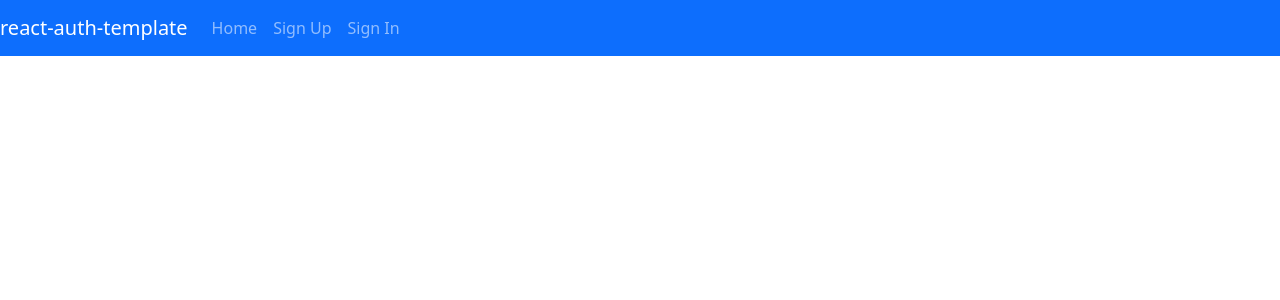
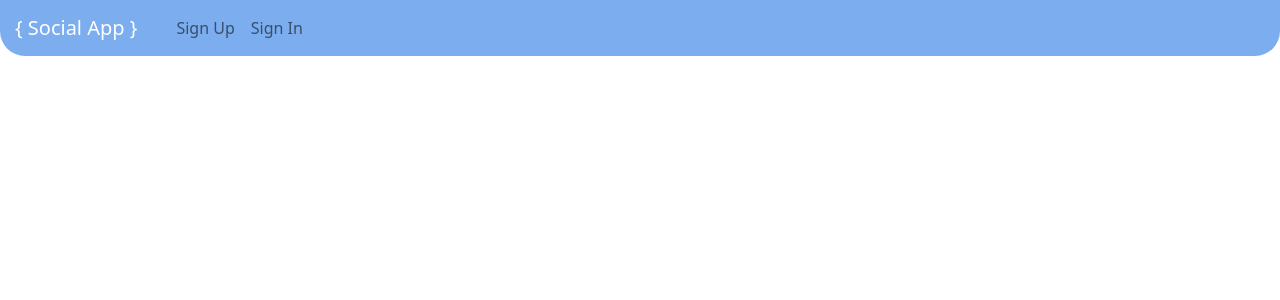
Before and after one commit to console-social-app/console-client, a React (Create React App) app: page / in a window 1280 px wide. Shown: the top 300 px of the page. Built offline with nearby package versions, Linux system fonts and the light colour scheme.

Commit message:
Format header component like wireframe mockup

```diff
--- a/src/components/Header/Header.js
+++ b/src/components/Header/Header.js
@@ -2,9 +2,11 @@ import React, { Fragment } from 'react'
 import Nav from 'react-bootstrap/Nav'
 import Navbar from 'react-bootstrap/Navbar'
 import { Link, NavLink } from 'react-router-dom'
+import { headerStyle, titleStyle } from './HeaderStyle'
 
 const authenticatedOptions = (
   <Fragment>
+    <NavLink exact to='/home' className='nav-link'>Home</NavLink>
     <NavLink to='/change-password' className='nav-link'>Change Password</NavLink>
     <NavLink to='/sign-out' className='nav-link'>Sign Out</NavLink>
   </Fragment>
@@ -17,16 +19,10 @@ const unauthenticatedOptions = (
   </Fragment>
 )
 
-const alwaysOptions = (
-  <Fragment>
-    <NavLink exact to='/home' className='nav-link'>Home</NavLink>
-  </Fragment>
-)
-
 const Header = ({ user }) => (
-  <Navbar bg='primary' variant='dark' expand='md'>
+  <Navbar style={headerStyle} expand='md'>
     <Navbar.Brand>
-      <Link to='/' style={{ color: '#FFF', textDecoration: 'none' }}>react-auth-template</Link>
+      <Link to='/' style={titleStyle}>{'{ Social App }'}</Link>
     </Navbar.Brand>
     <Navbar.Toggle aria-controls='basic-navbar-nav' />
     <Navbar.Collapse id='basic-navbar-nav'>
@@ -34,7 +30,6 @@ const Header = ({ user }) => (
         {user && (
           <span className='navbar-text mr-2'>Welcome, {user.email}</span>
         )}
-        {alwaysOptions}
         {user ? authenticatedOptions : unauthenticatedOptions}
       </Nav>
     </Navbar.Collapse>
--- /dev/null
+++ b/src/components/Header/HeaderStyle.js
@@ -0,0 +1,10 @@
+export const headerStyle = {
+  backgroundColor: '#7BADEF',
+  borderRadius: '0 0 25px 25px'
+}
+
+export const titleStyle = {
+  margin: '0 15px',
+  color: '#FFF',
+  textDecoration: 'none'
+}
--- a/src/index.scss
+++ b/src/index.scss
@@ -1 +1,3 @@
 @import '~bootstrap/scss/bootstrap';
+
+$primary: #7BADEF
```
